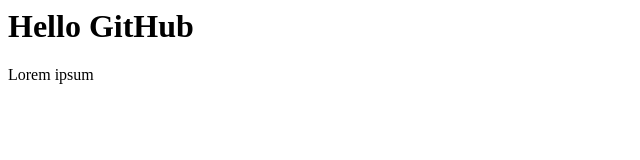
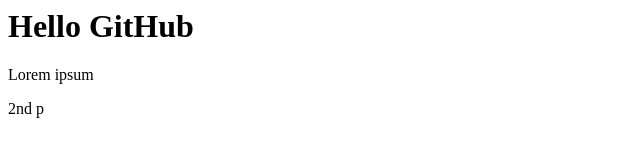
Before and after one commit to KrystianOstr/git-task-12, a plain HTML site: page index.html in a window 1280 px wide. Shown: the full height of the page, 0-640 px from the left. Drawn offline with Linux system fonts and the light colour scheme.

Commit message:
2nd p added

```diff
--- a/index.html
+++ b/index.html
@@ -1,3 +1,4 @@
 <h1>Hello GitHub</h1>
 
 <p>Lorem ipsum</p>
+<p>2nd p</p>
```
